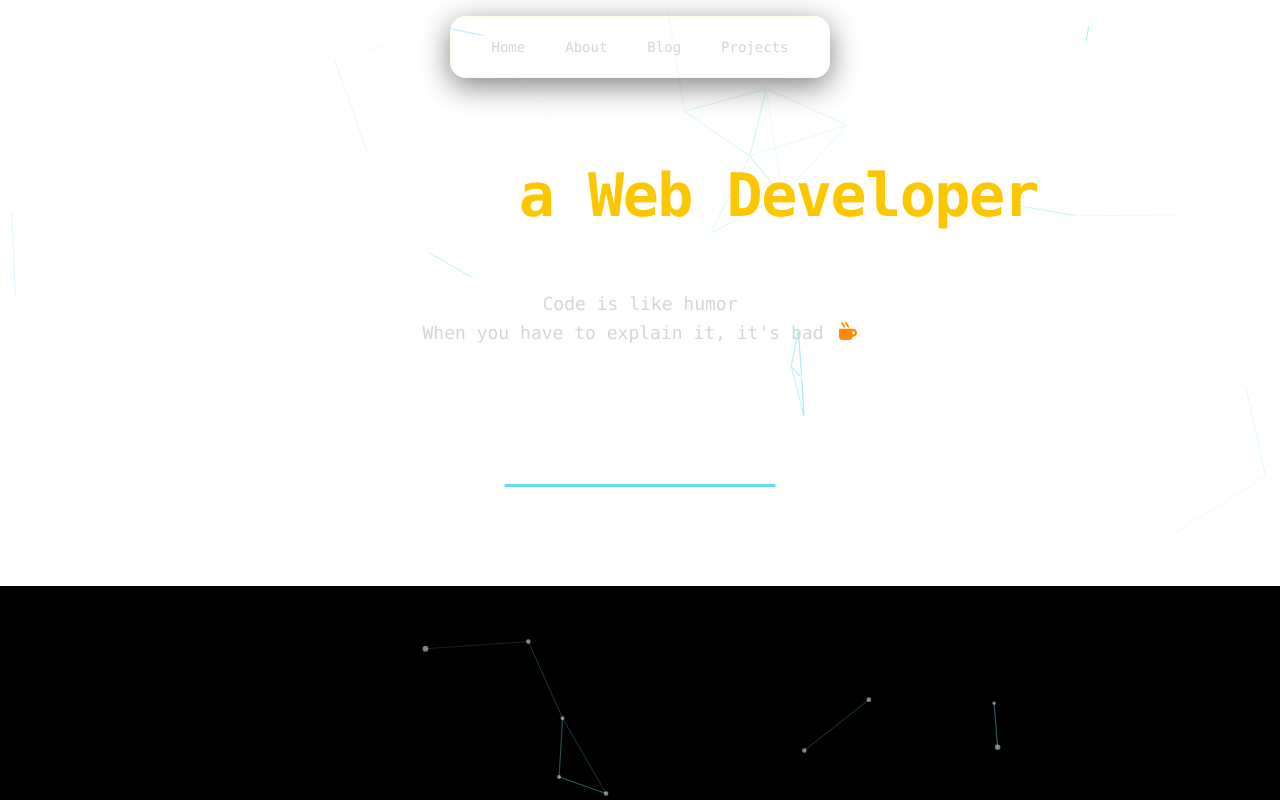
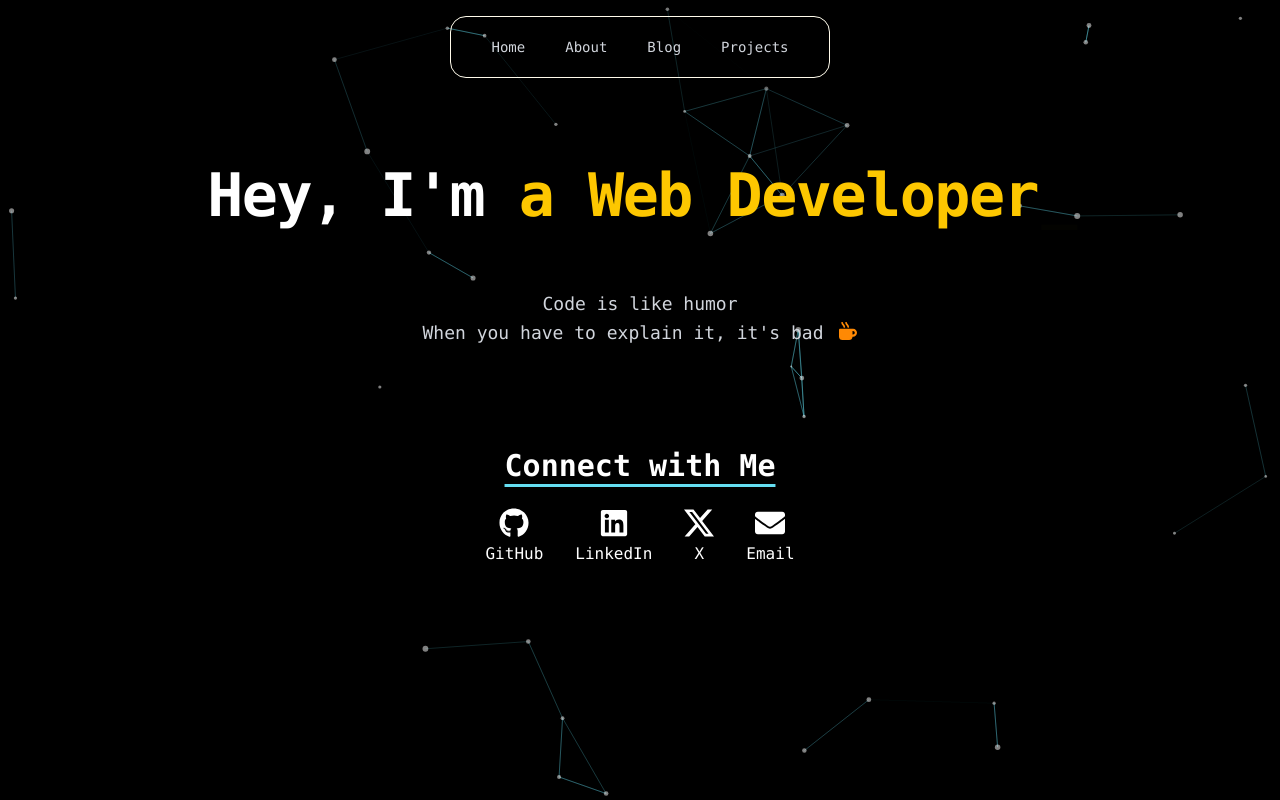
Before and after one commit to DigdarshanMohanty/Portfolio-Website, a React (Vite) app: page / in a window 1280 px wide. Built offline with nearby package versions, Linux system fonts and the light colour scheme.

Commit message:
Bg Changed

```diff
--- a/src/App.jsx
+++ b/src/App.jsx
@@ -11,7 +11,7 @@ import Projects from "./components/Projects";
 
 export default function App() {
   return (
-    <div className="relative z-0 font-mono transition-colors duration-300 bg-white text-black dark:bg-[#0d0d0d] dark:text-white">
+    <div className="relative z-0 font-mono transition-colors duration-300 text-black dark:bg-[#0d0d0d] dark:text-white">
       <ParticleBackground /> {/* This should be just inside the root */}
       <Router>
         <Navbar />
```
